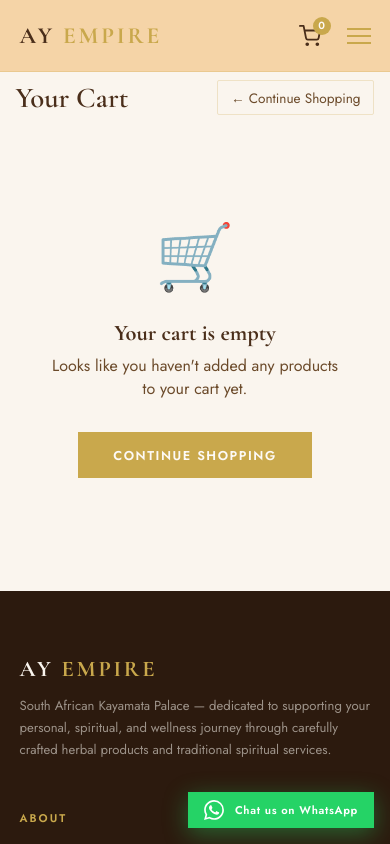
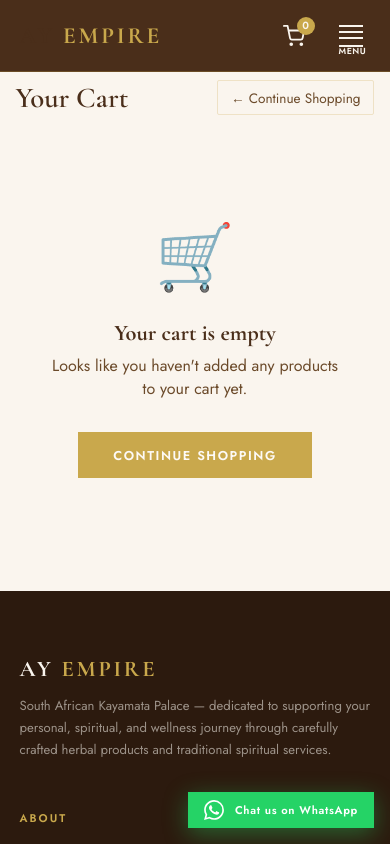
Before and after one commit to mytech7812/ay-empire, a plain HTML site: page cart.html in a window 390 px wide. Shown: the top 844 px of the page. Drawn offline with nearby package versions, Linux system fonts and the light colour scheme; no server answers.

Commit message:
Added texts and animation to hamburger and changed all nav color

```diff
--- a/cart.html
+++ b/cart.html
@@ -26,9 +26,12 @@
     <li><a href="index.html#reviews">Testimonials</a></li>
     <li><a href="contact.html">Contact</a></li>
   </ul>
-  <div class="hamburger">
-    <span></span><span></span><span></span>
-  </div>
+<div class="hamburger" id="hamburger-btn">
+  <span class="hamburger-line"></span>
+  <span class="hamburger-line"></span>
+  <span class="hamburger-line"></span>
+  <span class="hamburger-label">Menu</span>
+</div>
 </nav>
 
 <!-- CART SECTION -->
--- a/css/style.css
+++ b/css/style.css
@@ -26,7 +26,7 @@
   /* ======== NAVBAR ======== */
   nav {
     position: fixed; top: 0; left: 0; right: 0; z-index: 999;
-    background: rgba(245, 211, 164, 0.96);
+    background:  #4A2E1A;
     backdrop-filter: blur(12px);
     border-bottom: 1px solid var(--border);
     padding: 0 5%;
@@ -41,11 +41,11 @@
   }
   .nav-logo span { color: var(--gold); }
   .nav-links { display: flex; gap: 2.5rem; list-style: none; }
-  .nav-links a {
-    font-size: 0.82rem; font-weight: 500; letter-spacing: 0.1em;
-    text-transform: uppercase; color: var(--text-mid); text-decoration: none;
-    transition: color 0.25s;
-  }
+.nav-links a {
+  font-size: 0.82rem; font-weight: 500; letter-spacing: 0.1em;
+  text-transform: uppercase; color: var(--cream-light); text-decoration: none;
+  transition: color 0.25s;
+}
   .nav-links a:hover { color: var(--gold); }
   .nav-cta {
     background: var(--gold); color: var(--white) !important;
@@ -74,14 +74,14 @@
     padding: 0 5px;
     border-radius: 999px;
     background: var(--gold);
-    color: var(--white);
+    color: var(--cream-light);
     font-size: 0.65rem;
     font-weight: 700;
     line-height: 18px;
     text-align: center;
   }
   .hamburger { display: none; flex-direction: column; gap: 5px; cursor: pointer; }
-  .hamburger span { width: 24px; height: 2px; background: var(--gold); display: block; }
+.hamburger span { width: 24px; height: 2px; background: var(--cream-light); display: block; }
 
   /* ======== HERO ======== */
   .hero {
@@ -3043,3 +3043,61 @@
     padding: 0.5rem 0.8rem;
   }
 }
+
+/* ===== HAMBURGER MENU ===== */
+.hamburger {
+  display: none;
+  flex-direction: column;
+  align-items: center;
+  gap: 4px;
+  cursor: pointer;
+  background: none;
+  border: none;
+  padding: 0.3rem 0.5rem;
+  position: relative;
+  z-index: 1001;
+}
+
+.hamburger span {
+  width: 24px;
+  height: 2px;
+  background: var(--cream-light);
+  display: block;
+  transition: all 0.3s ease;
+  transform-origin: center;
+}
+
+.hamburger-label {
+  font-size: 0.55rem;
+  font-weight: 600;
+  text-transform: uppercase;
+  letter-spacing: 0.06em;
+  color: var(--cream-light);
+  margin-top: 2px;
+  transition: color 0.3s ease;
+}
+
+/* Hamburger open state (X) */
+.hamburger.open .hamburger-line:nth-child(1) {
+  transform: translateY(6px) rotate(45deg);
+}
+
+.hamburger.open .hamburger-line:nth-child(2) {
+  opacity: 0;
+  transform: scaleX(0);
+}
+
+.hamburger.open .hamburger-line:nth-child(3) {
+  transform: translateY(-6px) rotate(-45deg);
+}
+
+.hamburger.open .hamburger-label {
+  color: var(--gold-light);
+}
+
+/* Mobile */
+@media (max-width: 900px) {
+  .hamburger {
+    display: flex;
+  }
+}
--- a/js/main.js
+++ b/js/main.js
@@ -33,17 +33,26 @@ document.querySelectorAll('a[href^="#"]').forEach(anchor => {
 // ===== HAMBURGER MENU =====
 document.querySelector('.hamburger')?.addEventListener('click', function() {
   const links = document.querySelector('.nav-links');
+  const label = this.querySelector('.hamburger-label');
+
+  // Toggle hamburger open state
+  this.classList.toggle('open');
+
   if (links.style.display === 'flex') {
     links.style.display = 'none';
+    if (label) label.textContent = 'Menu';
   } else {
     links.style.display = 'flex';
     links.style.position = 'absolute';
     links.style.top = '72px';
     links.style.left = '0';
     links.style.right = '0';
-    links.style.background = 'var(--cream-light)';
+    links.style.background = '#4A2E1A';
     links.style.padding = '1.5rem 5%';
     links.style.borderBottom = '1px solid var(--border)';
+    links.style.flexDirection = 'column';
+    links.style.gap = '0.5rem';
+    if (label) label.textContent = 'Close';
   }
 });
 // Close the mobile menu after choosing a nav link, including same-page section links.
@@ -66,7 +75,7 @@ function updateMobileCartBadge() {
     mobileCartLink.className = 'mobile-cart-link';
     mobileCartLink.setAttribute('aria-label', 'View cart');
 mobileCartLink.innerHTML = `
-      <svg viewBox="0 0 24 24" width="22" height="22" fill="none" stroke="currentColor" stroke-width="2" stroke-linecap="round" stroke-linejoin="round">
+  <svg viewBox="0 0 24 24" width="22" height="22" fill="none" stroke="#FAF5EE" stroke-width="2" stroke-linecap="round" stroke-linejoin="round">
     <circle cx="9" cy="21" r="1"/>
     <circle cx="20" cy="21" r="1"/>
     <path d="M1 1h4l2.68 13.39a2 2 0 0 0 2 1.61h9.72a2 2 0 0 0 2-1.61L23 6H6"/>
```
Also changed, not shown: cancel.html (+6 -3 lines), checkout.html (+6 -3 lines), contact.html (+6 -3 lines), index.html (+7 -4 lines), product.html (+6 -3 lines), shop.html (+6 -3 lines), success.html (+6 -3 lines), images/logo3.png (added). Lines whose indentation alone changed are shown as unchanged.
